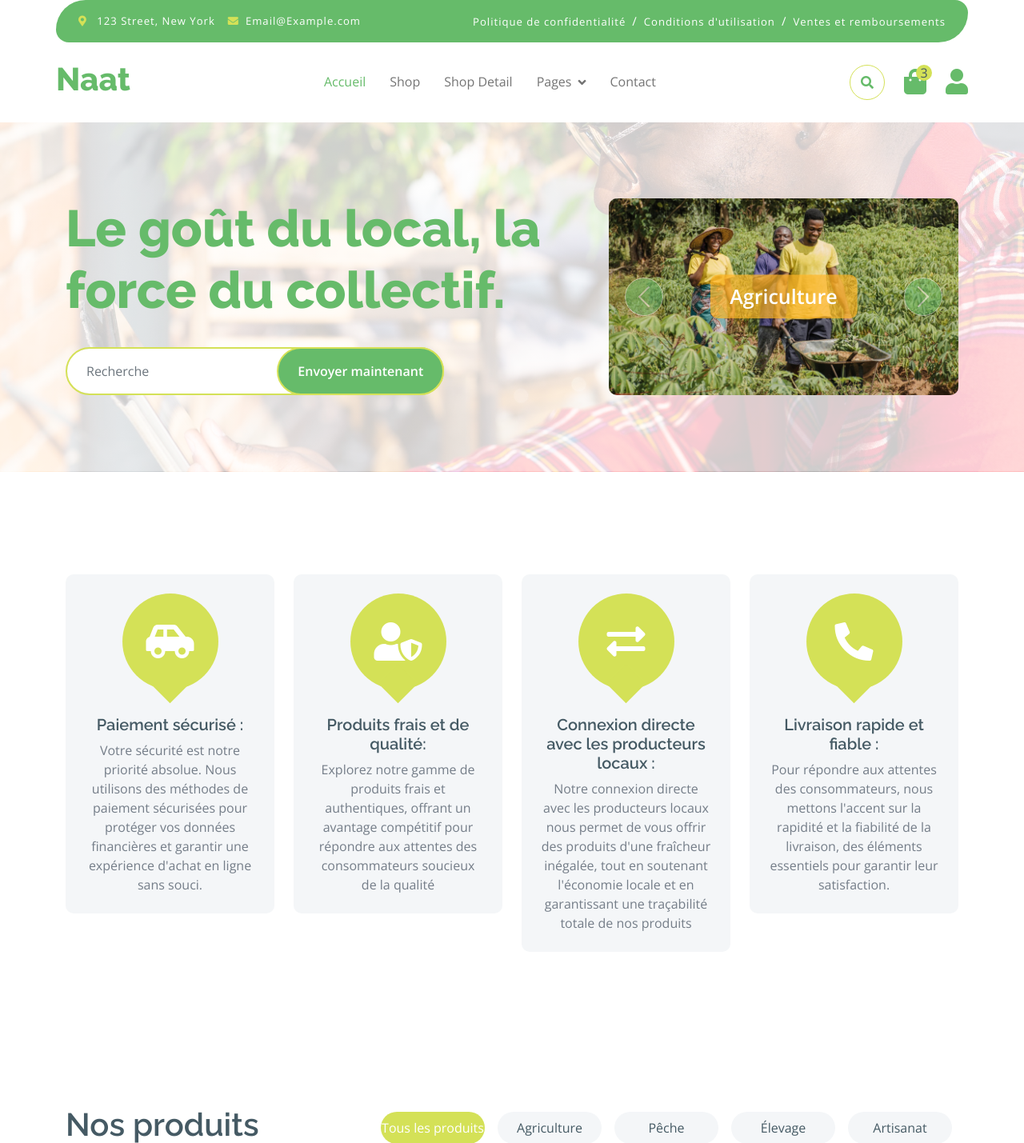
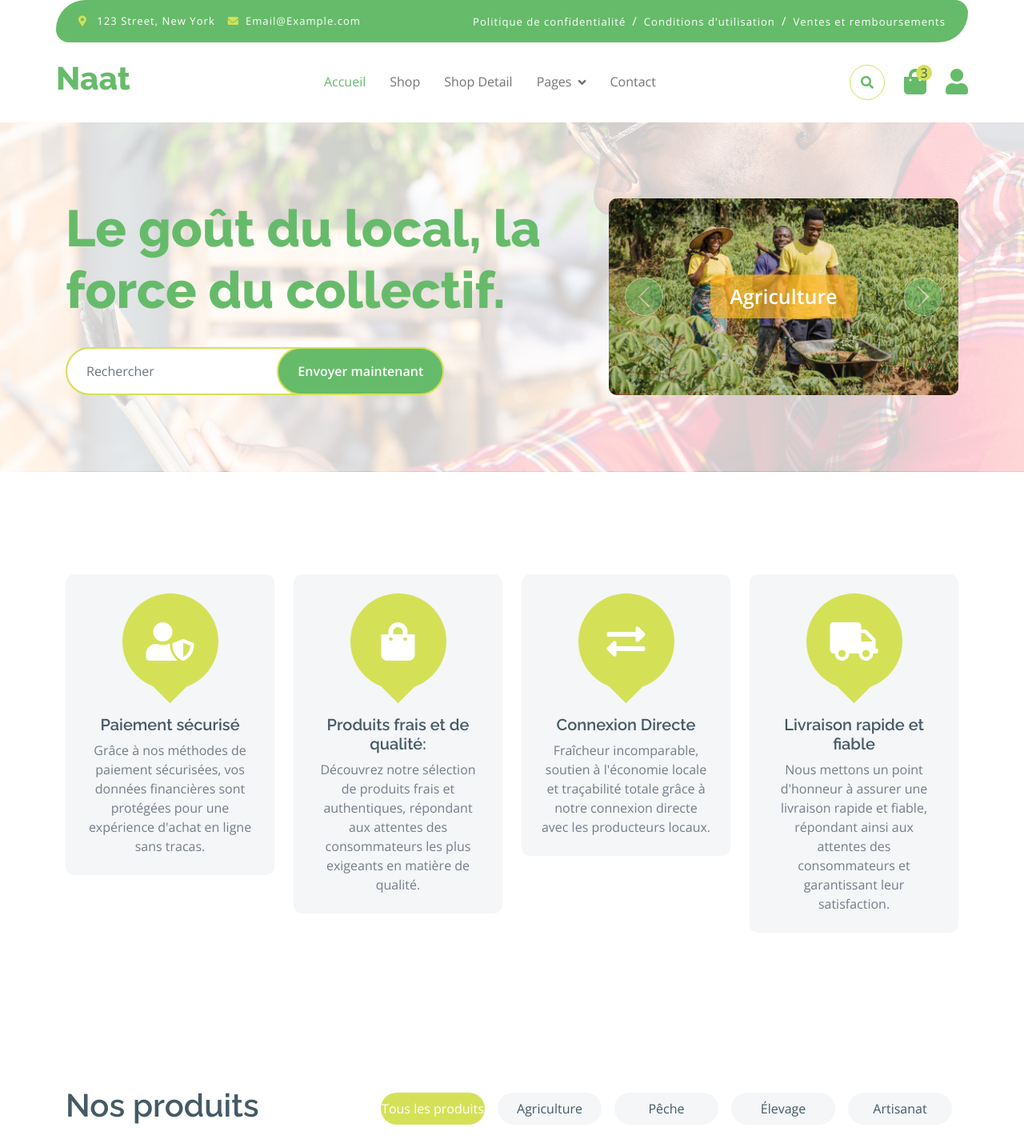
Before and after one commit to Pierrick-LB/BtoC, a Django app: page / in a window 1280 px wide. Shown: the top 1429 px of the page at 80% size. Run offline with Django 4.2, Linux system fonts and the light colour scheme; some libraries are stand-ins or nearby versions.

Commit message:
correction seo and icons

```diff
--- a/Products/urls.py
+++ b/Products/urls.py
@@ -15,7 +15,7 @@ Including another URLconf
     2. Add a URL to urlpatterns:  path('blog/', include('blog.urls'))
 """
 from django.urls import path
-from .views import shopDetails, shopPage, cartPage, chackoutPage, notFound
+from .views import shopDetails, shopPage, cartPage, checkoutPage, notFound
 
 
 
@@ -23,6 +23,6 @@ urlpatterns = [
     path("shopDetails/",shopDetails,name="shopDetails"),
     path("shop/", shopPage, name="shopPage"),
     path("cart/", cartPage, name="cartPage"),
-    path("chackout/", chackoutPage, name="chackoutPage"),
+    path("checkout/", checkoutPage, name="checkoutPage"),
     path("404/", notFound, name="notFound"),
 ]
--- a/Templates/B2C/index.html
+++ b/Templates/B2C/index.html
@@ -33,7 +33,7 @@
                 <!-- <h4 class="mb-3 text-secondary">100% Organic Foods</h4> -->
                 <h1 class="mb-5 display-3 text-primary">Le goût du local, la force du collectif.</h1>
                 <div class="position-relative mx-auto">
-                    <input class="form-control border-2 border-secondary w-75 py-3 px-4 rounded-pill" type="number" placeholder="Recherche">
+                    <input class="form-control border-2 border-secondary w-75 py-3 px-4 rounded-pill" type="number" placeholder="Rechercher">
                     <button type="submit" class="btn btn-primary border-2 border-secondary py-3 px-4 position-absolute rounded-pill text-white h-100" style="top: 0; right: 25%;">Envoyer maintenant</button>
                 </div>
             </div>
@@ -80,22 +80,22 @@
             <div class="col-md-6 col-lg-3">
                 <div class="featurs-item text-center rounded bg-light p-4">
                     <div class="featurs-icon btn-square rounded-circle bg-secondary mb-5 mx-auto">
-                        <i class="fas fa-car-side fa-3x text-white"></i>
+                        <i class=" fas fa-user-shield fa-3x text-white"></i>
                     </div>
                     <div class="featurs-content text-center">
-                        <h5>Paiement sécurisé :</h5>
-                        <p class="mb-0">Votre sécurité est notre priorité absolue. Nous utilisons des méthodes de paiement sécurisées pour protéger vos données financières et garantir une expérience d'achat en ligne sans souci.</p>
+                        <h5>Paiement sécurisé</h5>
+                        <p class="mb-0">Grâce à nos méthodes de paiement sécurisées, vos données financières sont protégées pour une expérience d'achat en ligne sans tracas.</p>
                     </div>
                 </div>
             </div>
             <div class="col-md-6 col-lg-3">
                 <div class="featurs-item text-center rounded bg-light p-4">
                     <div class="featurs-icon btn-square rounded-circle bg-secondary mb-5 mx-auto">
-                        <i class="fas fa-user-shield fa-3x text-white"></i>
+                        <i class="fas fa-shopping-bag fa-3x text-white"></i>
                     </div>
                     <div class="featurs-content text-center">
                         <h5>Produits frais et de qualité:</h5>
-                        <p class="mb-0">Explorez notre gamme de produits frais et authentiques, offrant un avantage compétitif pour répondre aux attentes des consommateurs soucieux de la qualité</p>
+                        <p class="mb-0">Découvrez notre sélection de produits frais et authentiques, répondant aux attentes des consommateurs les plus exigeants en matière de qualité.</p>
                     </div>
                 </div>
             </div>
@@ -105,19 +105,19 @@
                         <i class="fas fa-exchange-alt fa-3x text-white"></i>
                     </div>
                     <div class="featurs-content text-center">
-                        <h5>Connexion directe avec les producteurs locaux :</h5>
-                        <p class="mb-0">Notre connexion directe avec les producteurs locaux nous permet de vous offrir des produits d'une fraîcheur inégalée, tout en soutenant l'économie locale et en garantissant une traçabilité totale de nos produits</p>
+                        <h5>Connexion Directe</h5>
+                        <p class="mb-0">Fraîcheur incomparable, soutien à l'économie locale et traçabilité totale grâce à notre connexion directe avec les producteurs locaux.</p>
                     </div>
                 </div>
             </div>
             <div class="col-md-6 col-lg-3">
                 <div class="featurs-item text-center rounded bg-light p-4">
                     <div class="featurs-icon btn-square rounded-circle bg-secondary mb-5 mx-auto">
-                        <i class="fa fa-phone-alt fa-3x text-white"></i>
+                        <i class="fas fa-truck fa-3x text-white"></i>
                     </div>
                     <div class="featurs-content text-center">
-                        <h5>Livraison rapide et fiable :</h5>
-                        <p class="mb-0">Pour répondre aux attentes des consommateurs, nous mettons l'accent sur la rapidité et la fiabilité de la livraison, des éléments essentiels pour garantir leur satisfaction.</p>
+                        <h5>Livraison rapide et fiable</h5>
+                        <p class="mb-0">Nous mettons un point d'honneur à assurer une livraison rapide et fiable, répondant ainsi aux attentes des consommateurs et garantissant leur satisfaction.</p>
                     </div>
                 </div>
             </div>
--- a/Templates/Layouts/footer.html
+++ b/Templates/Layouts/footer.html
@@ -2,8 +2,8 @@
 
 {% block content %}
 
-  <!-- Footer Start -->
-  <div class="container-fluid bg-dark text-white-50 footer pt-5 mt-5">
+<!-- Footer Start -->
+<div class="container-fluid bg-dark text-white-50 footer pt-5 mt-5">
     <div class="container py-5">
         <div class="pb-4 mb-4" style="border-bottom: 1px solid rgba(226, 175, 24, 0.5) ;">
             <div class="row g-4">
@@ -32,16 +32,14 @@
         <div class="row g-5">
             <div class="col-lg-3 col-md-6">
                 <div class="footer-item">
-                    <h4 class="text-light mb-3">Pourquoi on nous aimes</h4>
-                    <p class="mb-4">Notre ambition est d'aider les agriculteurs, pêcheurs et éleveurs sénégalais à
-                        grandir dans leur activité en leur offrant une plateforme pour élargir leur marché et atteindre
-                        un plus grand nombre de consommateurs, tant au Sénégal qu'à l'étranger.</p>
+                    <h4 class="text-light mb-3">Notre Mission</h4>
+                    <p class="mb-4">Nous visons à soutenir la croissance des agriculteurs, pêcheurs et éleveurs sénégalais en leur offrant une plateforme pour étendre leur portée commerciale et toucher un public plus large, aussi bien au Sénégal qu'à l'international. </p>
                     <a href="" class="btn border-secondary py-2 px-4 rounded-pill text-primary">Plus d'information</a>
                 </div>
             </div>
             <div class="col-lg-3 col-md-6">
                 <div class="d-flex flex-column text-start footer-item">
-                    <h4 class="text-light mb-3">Info boutique</h4>
+                    <h4 class="text-light mb-3">Boutique</h4>
                     <a class="btn-link" href="">À propos de nous</a>
                     <a class="btn-link" href="">Nous contacter</a>
                     <a class="btn-link" href="">Politique de confidentialité</a>
@@ -55,14 +53,14 @@
                     <h4 class="text-light mb-3">Compte</h4>
                     <a class="btn-link" href="">Mon compte</a>
                     <a class="btn-link" href="">Shop details</a>
-                    <a class="btn-link" href="">Pannier</a>
-                    <a class="btn-link" href="">Liste de souhait</a>
+                    <a class="btn-link" href="">Panier</a>
+                    <a class="btn-link" href="">Liste de souhaits</a>
                     <a class="btn-link" href="">Historique d'achats</a>
                 </div>
             </div>
             <div class="col-lg-3 col-md-6">
                 <div class="footer-item">
-                    <h4 class="text-light mb-3">Contact</h4>
+                    <h4 class="text-light mb-3">Contacts</h4>
                     <p>Adresse: 1429 Netus Rd, NY 48247</p>
                     <p>Email: Example@gmail.com</p>
                     <p>Téléphone: +0123 4567 8910</p>
```
Also changed, not shown: Products/views.py (+5 -5 lines), Templates/Products/cart/checkout.html (renamed from Templates/Products/cart/chackout.html).
